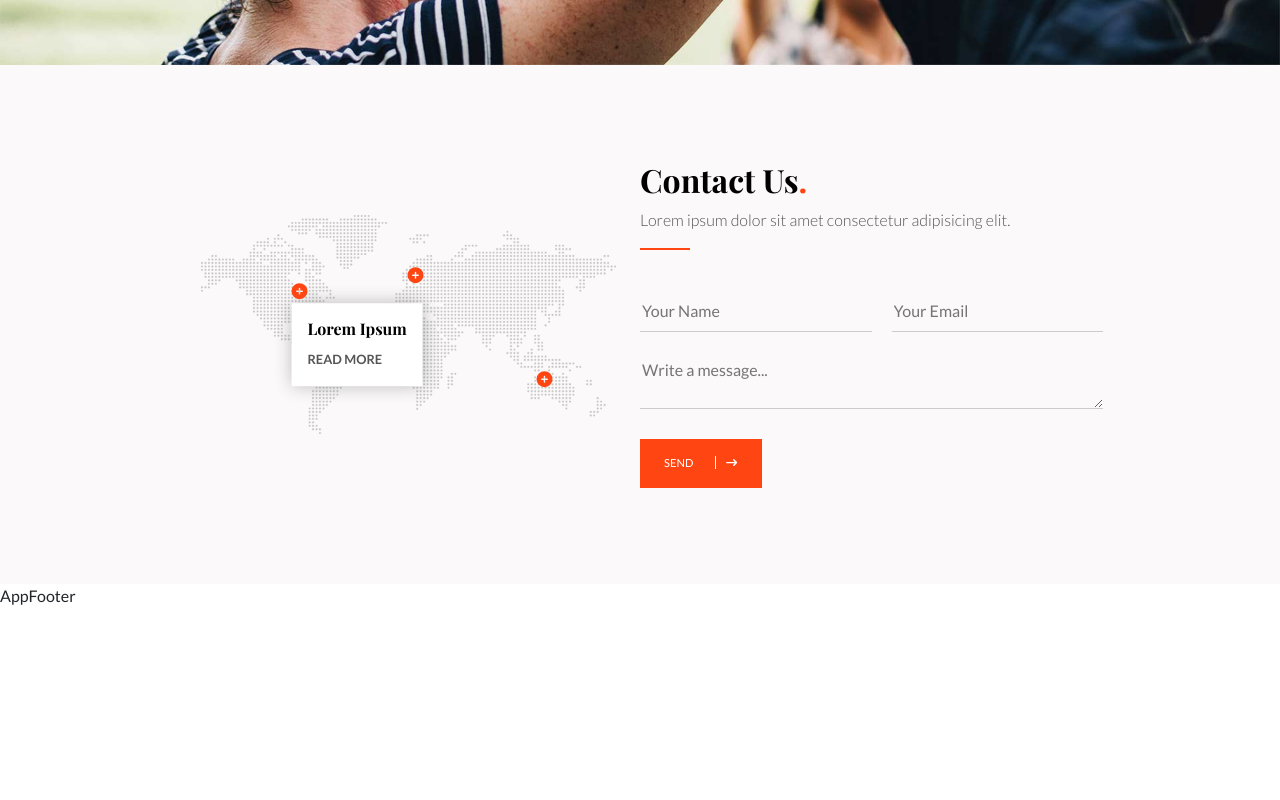
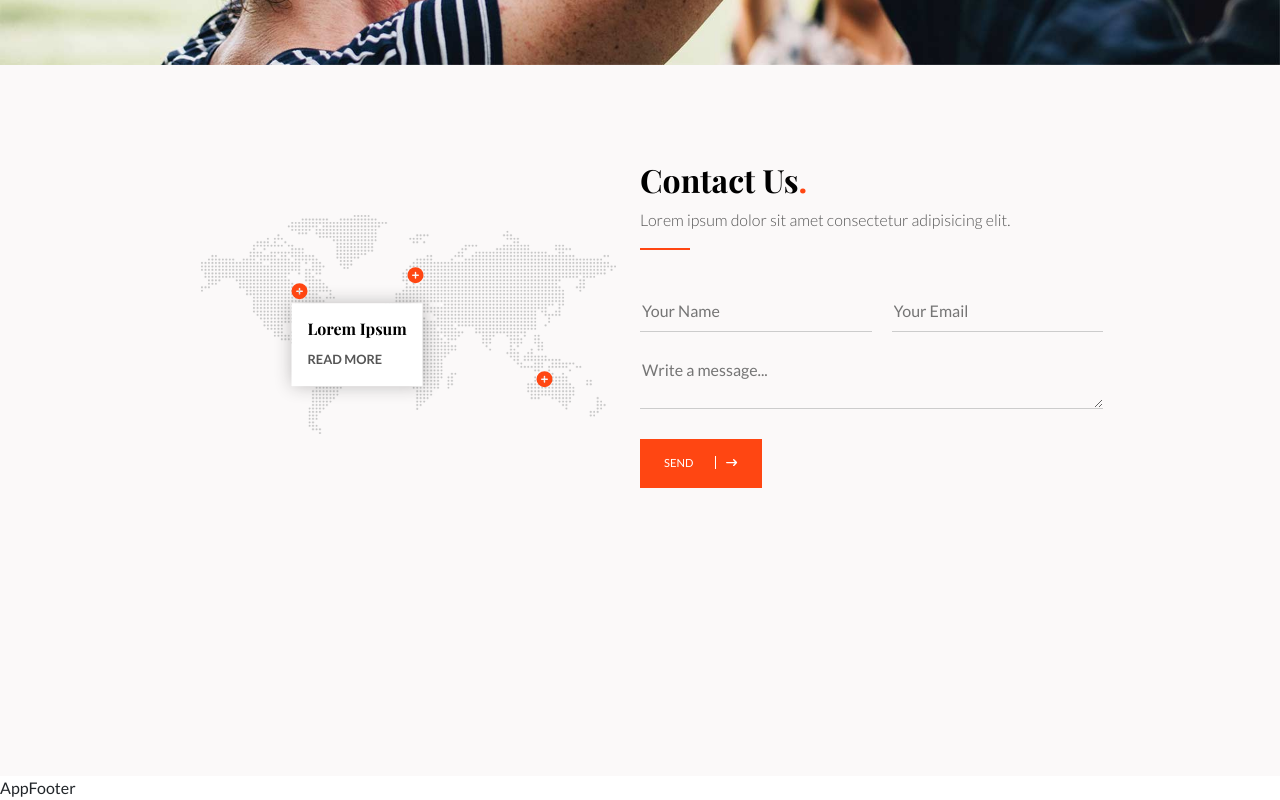
Before and after one commit to Roberto-Larivera/proj-html-vuejs, a Vue app: page / in a window 1280 px wide. Shown: the part 4814-5614 px from the top of the page. Before the commit the page ends 5422 px from the top, so only its background shows below. Built offline with nearby package versions, Linux system fonts and the light colour scheme.

Commit message:
Creazione MainSectionClient

```diff
--- a/src/components/Main/AppMain.vue
+++ b/src/components/Main/AppMain.vue
@@ -7,6 +7,7 @@ import MainSectionLatestNews from './MainSectionLatestNews.vue'
 import MainSectionTestimonials from './MainSectionTestimonials.vue'
 import MainSectionVideo from './MainSectionVideo.vue'
 import MainSectionContact from './MainSectionContact.vue'
+import MainSectionClient from './MainSectionClient.vue'
 export default {
   name: 'AppMain',
   components: {
@@ -18,6 +19,7 @@ export default {
     MainSectionTestimonials,
     MainSectionVideo,
     MainSectionContact,
+    MainSectionClient,
   },
   data() {
     return {
@@ -61,6 +63,10 @@ export default {
     <section id="section-contact">
       <MainSectionContact />
     </section>
+
+    <section id="section-client">
+      <MainSectionClient />
+    </section>
   </main>
 </template>
 
--- /dev/null
+++ b/src/components/Main/MainSectionClient.vue
@@ -0,0 +1,30 @@
+<script>
+export default {
+  name: 'MainSectionClient',
+  data(){
+    return{
+
+    }
+  }
+
+}
+</script>
+
+<template>
+  <div class="bg_plug py-5">
+    <div class="container">
+
+      <div class="row py-5">
+        <div class="col-10 offset-1">
+
+
+
+        </div>
+      </div>
+
+    </div>
+  </div>
+</template>
+
+<style lang="scss" scoped>
+</style>
```
Also changed, not shown: src/components/Main/MainSectionContact.vue (+11 -6 lines).
